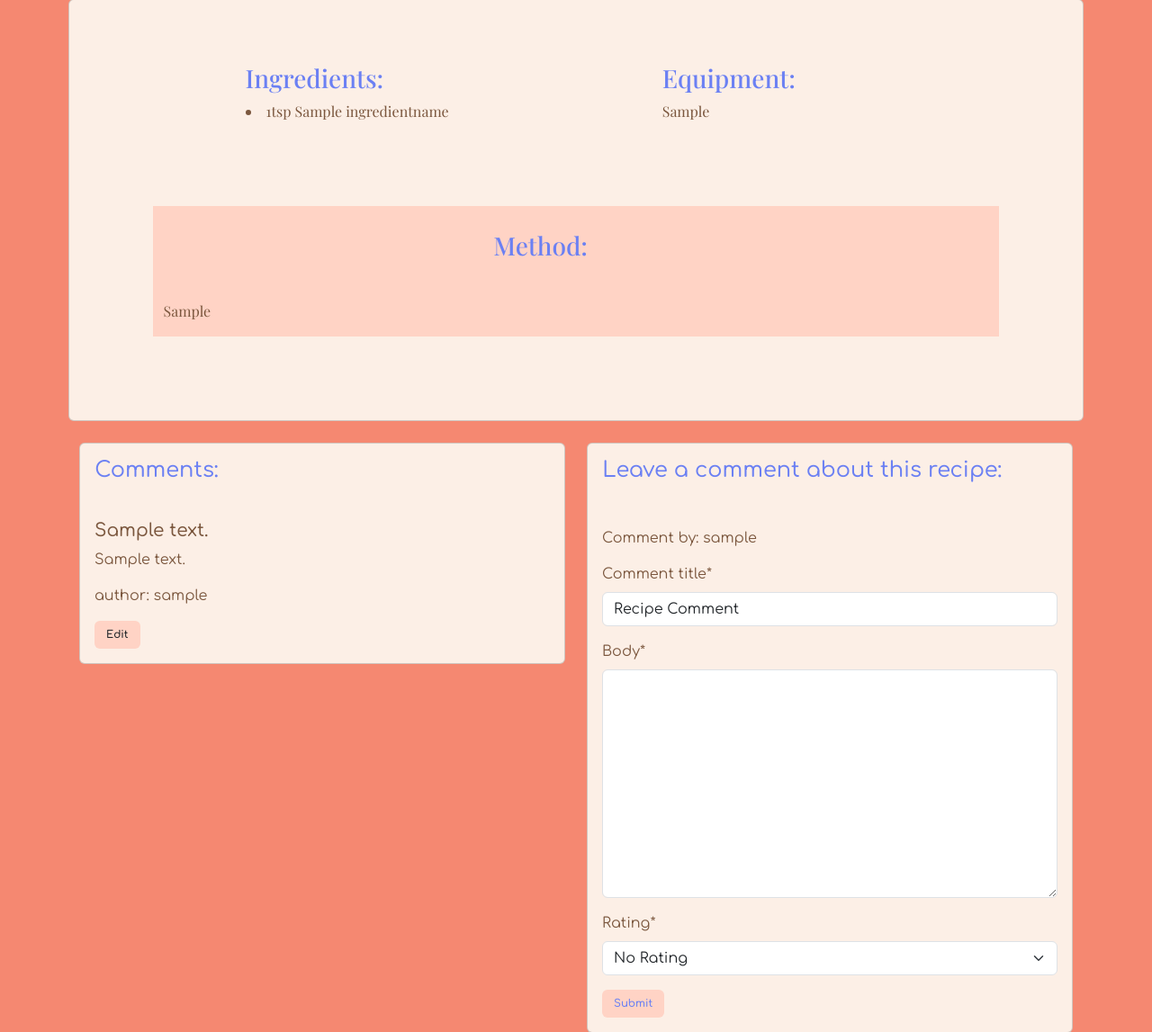
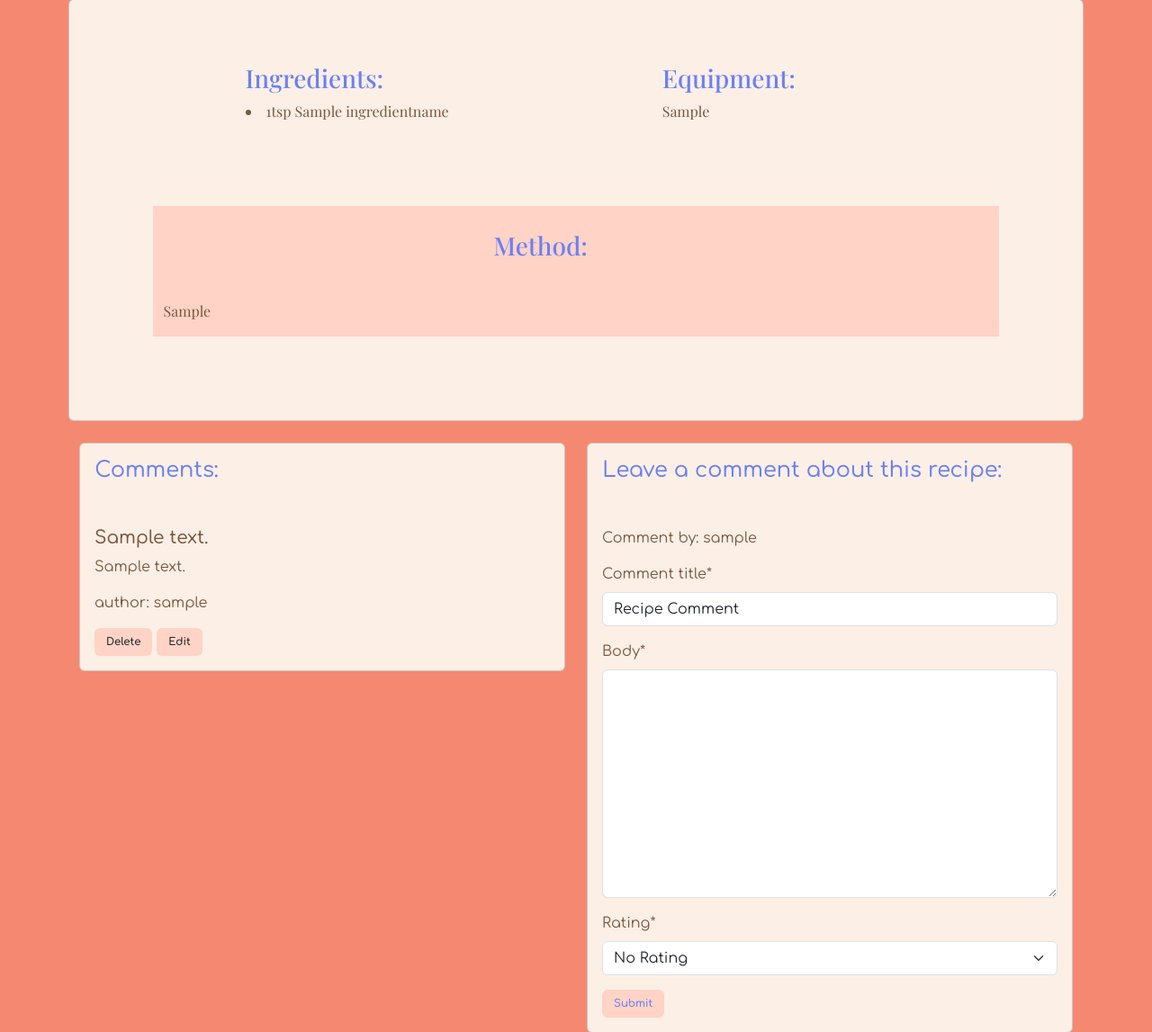
Before and after one commit to cgalpin92/pp4_django_project_baking_bliss, a Django app: a page that uses recipes/templates/recipes/recipe_details.html in a window 1280 px wide. Shown: the part 578-1725 px from the top of the page at 90% size. Run offline with Django 4.2, Linux system fonts and the light colour scheme; a user stored in the database is signed in; tables that the repository leaves empty hold one stand-in row (values such as "Sample post"); some libraries are stand-ins or nearby versions; some web fonts are replaced.

Commit message:
add delete butto function, element, view and url n for comment and successfully test functionality of both delete and edit buttons

```diff
--- a/recipes/templates/recipes/recipe_details.html
+++ b/recipes/templates/recipes/recipe_details.html
@@ -51,13 +51,13 @@
             <!-- Displaying the comments -->
             <div class="col-lg-6">
                 <div class="card cream-color font-two" id="comments-card">
-                    <card class="title">
+                    <div class="card-title">
                         <h4 class="lilac-font" id="comments">Comments:</h4>
-                    </card>
+                    </div>
                     {% for comment in comments %}
                     <div class="card-body brown-color">
                         <h5>{{ comment.comment_title }}</h5>
-                        <p>{{ comment.body }}</p>
+                        <p id="comment{{ comment.id }}">{{ comment.body }}</p>
                         <p>author: {{ comment.author }}</p>
                         {% if comment.rating == "1/5" %}
                         <p>rating: <i class="fa-solid fa-star"></i></p>
@@ -75,6 +75,7 @@
                                 class="fa-solid fa-star"></i></p>
                         {% endif %}
                         {% if user.is_authenticated and comment.author == user %}
+                        <button class="btn btn-delete" comment_id="{{ comment.id }}">Delete</button>
                         <button class="btn btn-edit" comment_id="{{ comment.id }}">Edit</button>
                         {% endif %}
                     </div>
@@ -94,8 +95,7 @@
                         <form id="commentForm" method="post">
                             {{ comment_form | crispy }}
                             {% csrf_token %}
-                            <button class="btn font-two lilac-font" id="submitCommentButton"
-                                type="submit">Submit</button>
+                            <button class="btn font-two lilac-font" id="submitButton" type="submit">Submit</button>
                         </form>
                         {% else %}
                         <p>You need to be signed in leave a comment about a recipe</p>
@@ -114,9 +114,27 @@
         </div>
     </div>
 </div>
+<!-- Delete confirmation modal -->
+<div class="modal fade" id="deleteModal" tabindex="-1" aria-labelledby="deleteModalLabel" aria-hidden="true">
+    <div class="modal-dialog">
+        <div class="modal-content">
+            <div class="modal-header">
+                <h5 class="modal-title" id="deleteModalLabel">Delete Comment?</h5>
+                <button type="button" class="btn-close" data-bs-dismiss="modal" aria-label="Close"></button>
+            </div>
+            <div class="modal-body">
+                Are you sure you want to delete your comment? This action cannot be undone.
+            </div>
+            <div class="modal-footer">
+                <button type="button" class="btn btn-secondary" data-bs-dismiss="modal">Close</button>
+                <a href="#" id="deleteConfirm" class="btn btn-danger">Delete</a>
+            </div>
+        </div>
+    </div>
+</div>
 
 {% endblock content %}
 
 {% block extras %}
-<script src="{% static 'js/comments.js' %}"></script>
+<script src="{% static 'js/comment.js' %}"></script>
 {% endblock %}
--- a/recipes/urls.py
+++ b/recipes/urls.py
@@ -8,7 +8,8 @@ urlpatterns = [
    path('my_recipes/', views.recipe_by_author, name="users_recipe"),
    path('<str:category>', views.recipe_by_category, name="recipe_category"),
    path('<slug:slug>/', views.recipe_detail, name="recipe_detail"),
-   path('<slug:slug>/edit_comment/<int:comment_id>', views.comment_edit, name='comment_edit'),
+   path('<slug:slug>/edit_comment/<int:comment_id>', views.comment_edit, name="comment_edit"),
+   path('<slug:slug>/delete_comment/<int:comment_id>', views.comment_delete, name="comment_delete"),
 
 
 ]
--- a/recipes/views.py
+++ b/recipes/views.py
@@ -134,14 +134,30 @@ def comment_edit(request, slug, comment_id):
         queryset = Recipe.objects.filter(status=1)
         recipe = get_object_or_404(queryset, slug=slug)
         comment = get_object_or_404(Comment, pk=comment_id)
+
         comment_form = CommentForm(data=request.POST, instance=comment)
-
         if comment_form.is_valid() and comment.author == request.user:
             comment = comment_form.save(commit=False)
             comment.recipe = recipe
+            comment.approved = False
             comment.save()
 
-            messages.add_message(request, message.SUCCESS, 'Comment Updated!')
+            messages.add_message(request, messages.SUCCESS, 'Comment Updated!')
         else:
             messages.add_message(request, messages.ERROR, 'Error updating Comment!')
     return HttpResponseRedirect(reverse('recipe_detail', args=[slug]))
+
+
+def comment_delete(request, slug, comment_id):
+
+    queryset = Recipe.objects.filter(status=1)
+    recipe = get_object_or_404(queryset, slug=slug)
+    comment = get_object_or_404(Comment, pk=comment_id)
+
+    if comment.author == request.user:
+        comment.delete()
+        messages.add_message(request, messages.SUCCESS, 'Your comment has been deleted!')
+    else:
+        messages.add_message(request, messages.ERROR, 'You can only delete your own comments!')
+
+    return HttpResponseRedirect(reverse('recipe_detail', args=[slug]))
--- a/static/js/comment.js
+++ b/static/js/comment.js
@@ -1,7 +1,12 @@
 const editButtons = document.getElementsByClassName("btn-edit");
 const commentText = document.getElementById("id_body");
 const commentForm = document.getElementById("commentForm");
-const submitButton = document.getElementById("submitCommentButton");
+const submitButton = document.getElementById("submitButton");
+
+const deleteModal = new
+bootstrap.Modal(document.getElementById("deleteModal"));
+const deleteButtons = document.getElementsByClassName("btn-delete");
+const deleteConfirm = document.getElementById("deleteConfirm");
 
 
 for (let button of editButtons) {
@@ -12,4 +17,13 @@ for (let button of editButtons) {
         submitButton.innerText = "Update";
         commentForm.setAttribute("action", `edit_comment/${commentId}`);
     });
+
 }
+
+for (let button of deleteButtons) {
+    button.addEventListener("click", (e) => {
+        let commentId = e.target.getAttribute("comment_id");
+        deleteConfirm.href = `delete_comment/${commentId}`;
+        deleteModal.show();
+    });
+}
```
Also changed, not shown: README.md.
